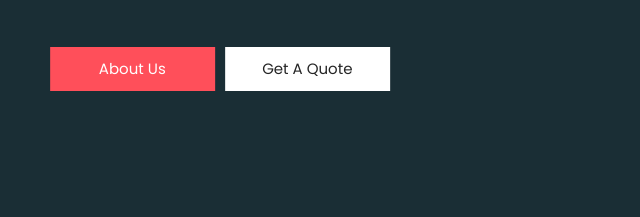
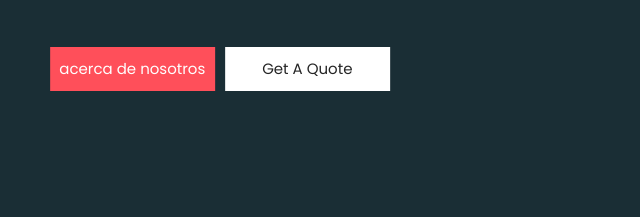
Before and after one commit to kyogre235/kyogre235.github.io, a plain HTML site: page index.html in a window 1280 px wide. Shown: the part 477-694 px from the top of the page, 0-640 px from the left. Drawn offline with Linux system fonts and the light colour scheme.

Commit message:
Update index.html

```diff
--- a/index.html
+++ b/index.html
@@ -119,7 +119,7 @@
                     </p>
                     <div class="btn-box">
                       <a href="" class="btn-1">
-                        About Us
+                        acerca de nosotros
                       </a>
                       <a href="" class="btn-2">
                         Get A Quote
```
